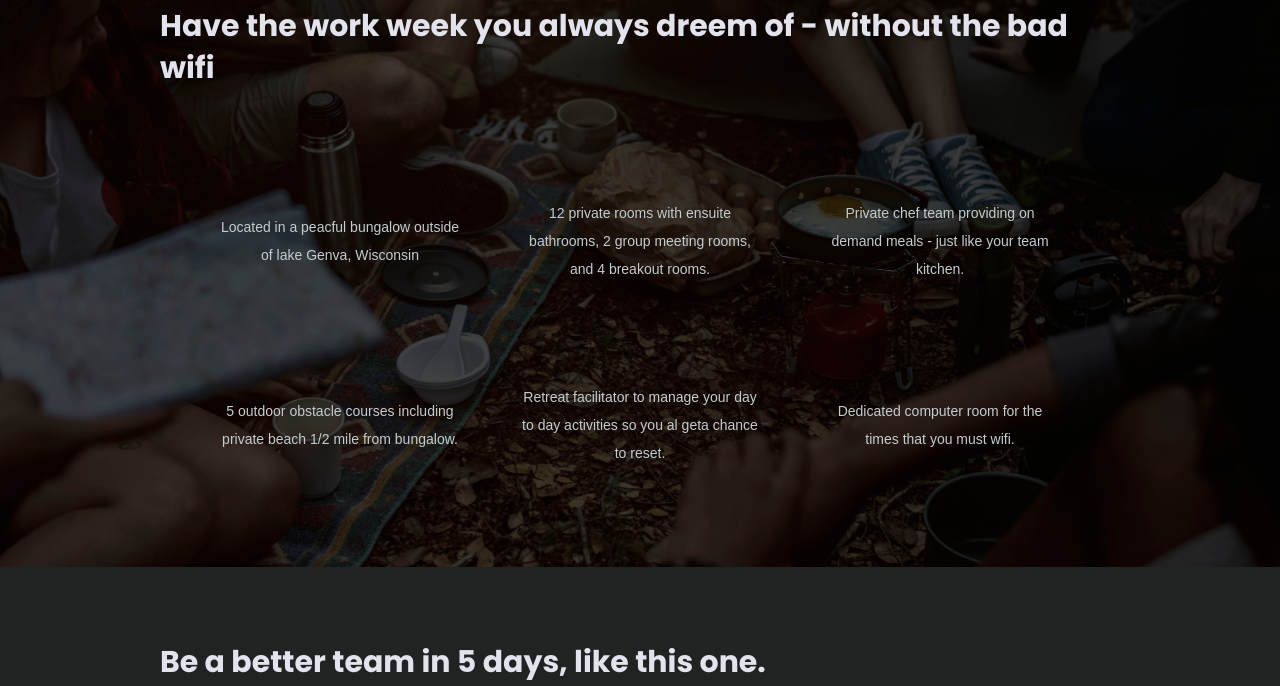
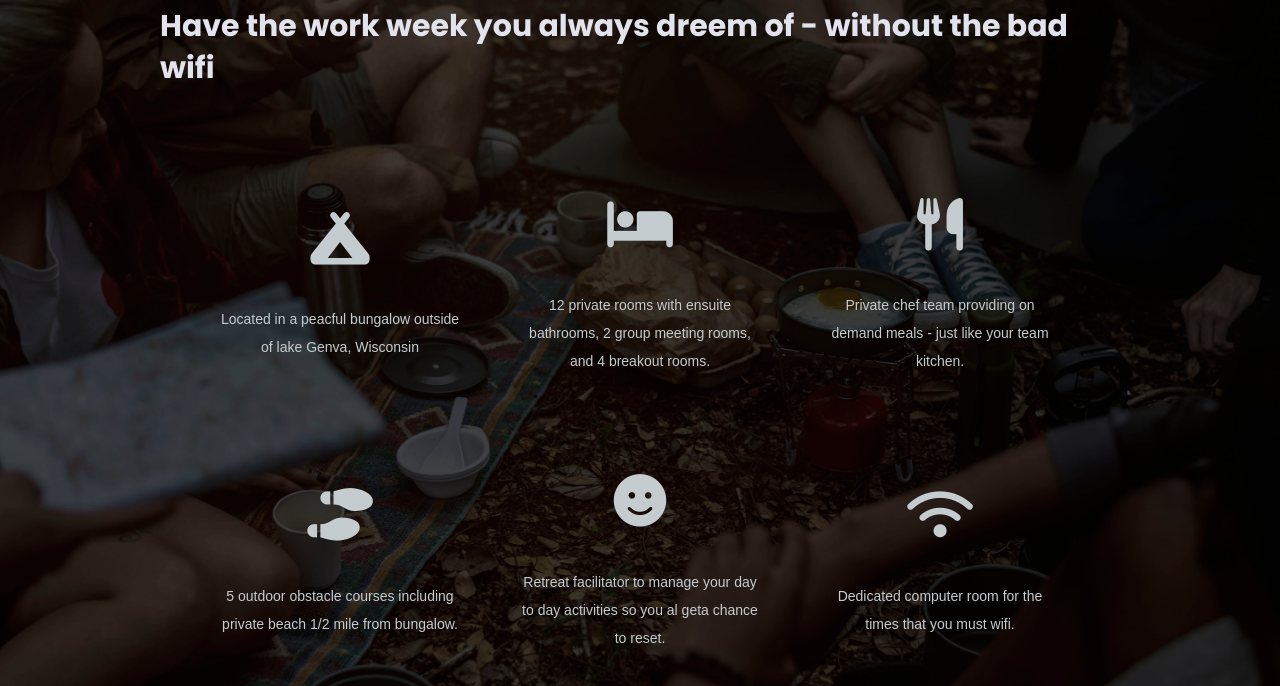
Before and after one commit to Alexzander29/unplugged-skillcrush, a website: page index.html in a window 1280 px wide. Shown: the part 975-1661 px from the top of the page. Drawn offline with Linux system fonts and the light colour scheme.

Commit message:
Added font awesome icons

```diff
--- a/css/main.css
+++ b/css/main.css
@@ -264,6 +264,12 @@ aside {
   align-items: center;
   flex-wrap: row wrap;
 }
+
+.features i {
+  font-size: 3.75em;
+  margin-bottom: 40px;
+}
+
  .features h2 {
   margin-bottom: 60px;
  }
@@ -278,6 +284,7 @@ aside {
   justify-content: center;
   align-items: center;
   flex-flow: row wrap;
+  text-align: center;
 }
 
 .features p {
@@ -315,7 +322,7 @@ aside {
 .map figure {
   width: 100%;
   height: 0;
-  padding-bottom: 25%;
+  padding-bottom: 100%;
   overflow: hidden;
   position: relative;
 }
@@ -476,7 +483,9 @@ input[type=button] {
     display: flex;
     flex-flow:nowrap;
   }
-
+  .map figure {
+    padding-bottom: 50%;
+  }
   aside .content-wrapper {
     display: flex;
     justify-content: center;
@@ -567,7 +576,9 @@ input[type=button] {
   .hero-area h1 {
     width: 100%
   }
-
+  .map figure {
+    padding-bottom: 30%;
+  }
   aside .content-wrapper {
     justify-content: space-around;
   }
--- a/index.html
+++ b/index.html
@@ -18,6 +18,8 @@
 
   <link rel="stylesheet" href="css/normalize.css">
   <link rel="stylesheet" href="css/main.css">
+  <!-- Font Awesome -->
+  <script src="https://kit.fontawesome.com/b35a5eb0c5.js" crossorigin="anonymous"></script>
   <!--Google fonts -->
   <link href="https://fonts.googleapis.com/css?family=Open+Sans:400,700|Poppins:500,700" rel="stylesheet">
   <meta name="theme-color" content="#fafafa">
@@ -65,37 +67,38 @@
         <h2>Have the work week you always dreem of - without the bad wifi</h2>
         <div class="feature-items">
           <article>
-            <p class="fontawesome-icon"></p>
+            <p class="fontawesome-icon">
+              <i class="fas fa-campground"></i></p>
             <p class="features-item-description">
               Located in a peacful bungalow outside of lake Genva, Wisconsin
             </p>
           </article>
           <article>
-            <p class="fontawesome-icon"></p>
+            <p class="fontawesome-icon"><i class="fas fa-bed"></i></p>
             <p class="features-item-description">
               12 private rooms with ensuite bathrooms, 2 group meeting rooms, and 4 breakout rooms.
             </p>
           </article>
           <article>
-            <p class="fontawesome-icon"></p>
+            <p class="fontawesome-icon"><i class="fas fa-utensils"></i></p>
             <p class="features-item-description">
               Private chef team providing on demand meals - just like your team kitchen.
             </p>
           </article>
           <article>
-            <p class="fontawesome-icon"></p>
+            <p class="fontawesome-icon"><i class="fas fa-shoe-prints"></i></p>
             <p class="features-item-description">
               5 outdoor obstacle courses including private beach 1/2 mile from bungalow.
             </p>
           </article>
           <article>
-            <p class="fontawesome-icon"></p>
+            <p class="fontawesome-icon"><i class="fas fa-smile"></i></p>
             <p class="features-item-description">
               Retreat facilitator to manage your day to day activities so you al geta chance to reset.
             </p>
           </article>
           <article>
-            <p class="fontawesome-icon"></p>
+            <p class="fontawesome-icon"><i class="fas fa-wifi"></i></p>
             <p class="features-item-description">
               Dedicated computer room for the times that you must wifi.
             </p>
```
Also changed, not shown: about/index.html (+2 -0 lines).
